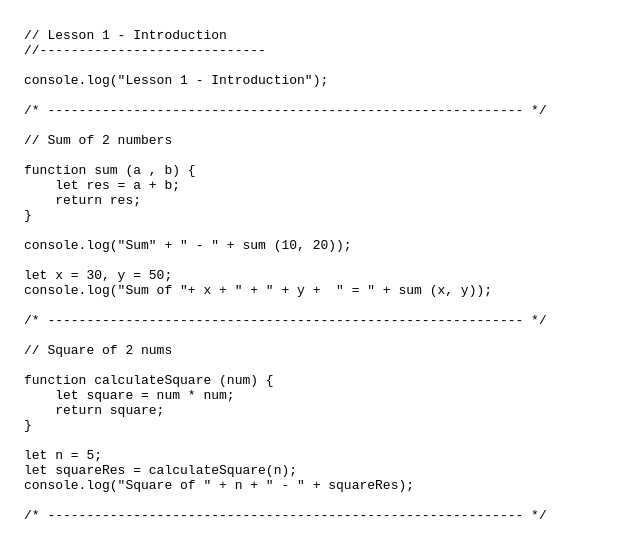
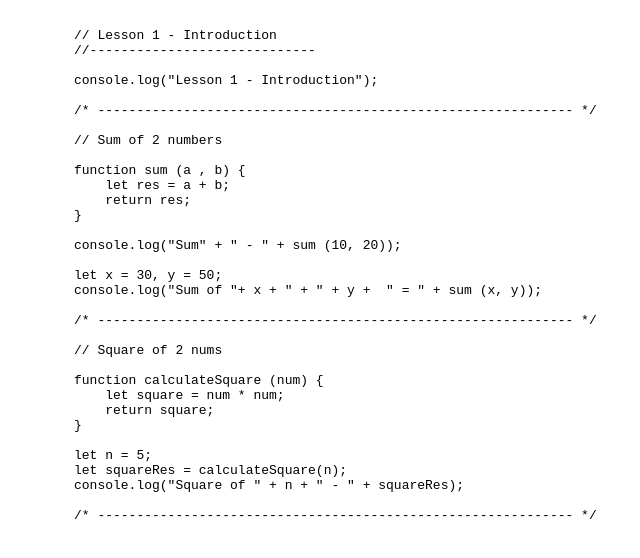
Before and after one commit to Sudha08/DSA-in-javascript, a plain HTML site: page index.html in a window 1280 px wide. Shown: the part 82-640 px from the top of the page, without its empty margins (0-640 px from the left). Drawn offline with Linux system fonts and the light colour scheme.

Commit message:
Code optimization

```diff
--- a/Lesson2.js
+++ b/Lesson2.js
@@ -1,2 +1,5 @@
 
 // Lesson 2
+
+
+    console.log('Lesson 2');
--- a/Lesson3.js
+++ b/Lesson3.js
@@ -1,2 +1,5 @@
 
 // Lesson 3
+
+
+    console.log('Lesson 3');
--- a/Lesson4.js
+++ b/Lesson4.js
@@ -1,3 +1,8 @@
+
+
+    console.log('Lesson 4');
+
+
 function secondLargest(arr) {
     if (arr.length < 2) {
         return null;
--- a/index.html
+++ b/index.html
@@ -23,10 +23,10 @@
           <h1 class="heading">Data Structures and Algorithms</h1>
         </div>
 
-        <pre id="code-content"></pre>
+        <pre id="code-content" class="code-content"></pre>
       </div>
     </div>
 
-    <script src="script.js"></script>
+    <script type="module" src="script.js"></script>
 </body>
 </html>
--- a/styles.css
+++ b/styles.css
@@ -53,3 +53,7 @@ body {
     font-size: 40px;
     cursor: pointer;
   }
+
+  .code-content {
+    margin-left: 50px;
+  }
```
Also changed, not shown: script.js (+10 -4 lines), Lesson1.js (line endings or trailing spaces).
